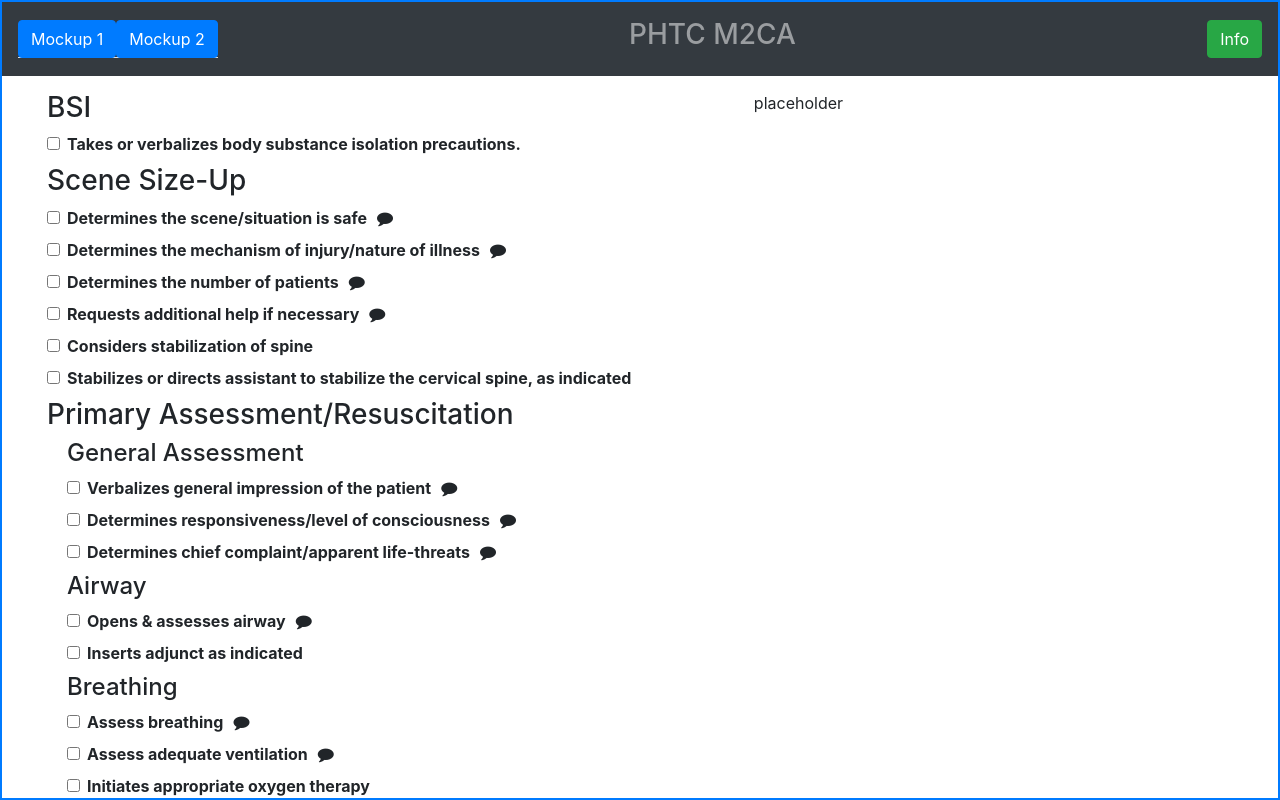
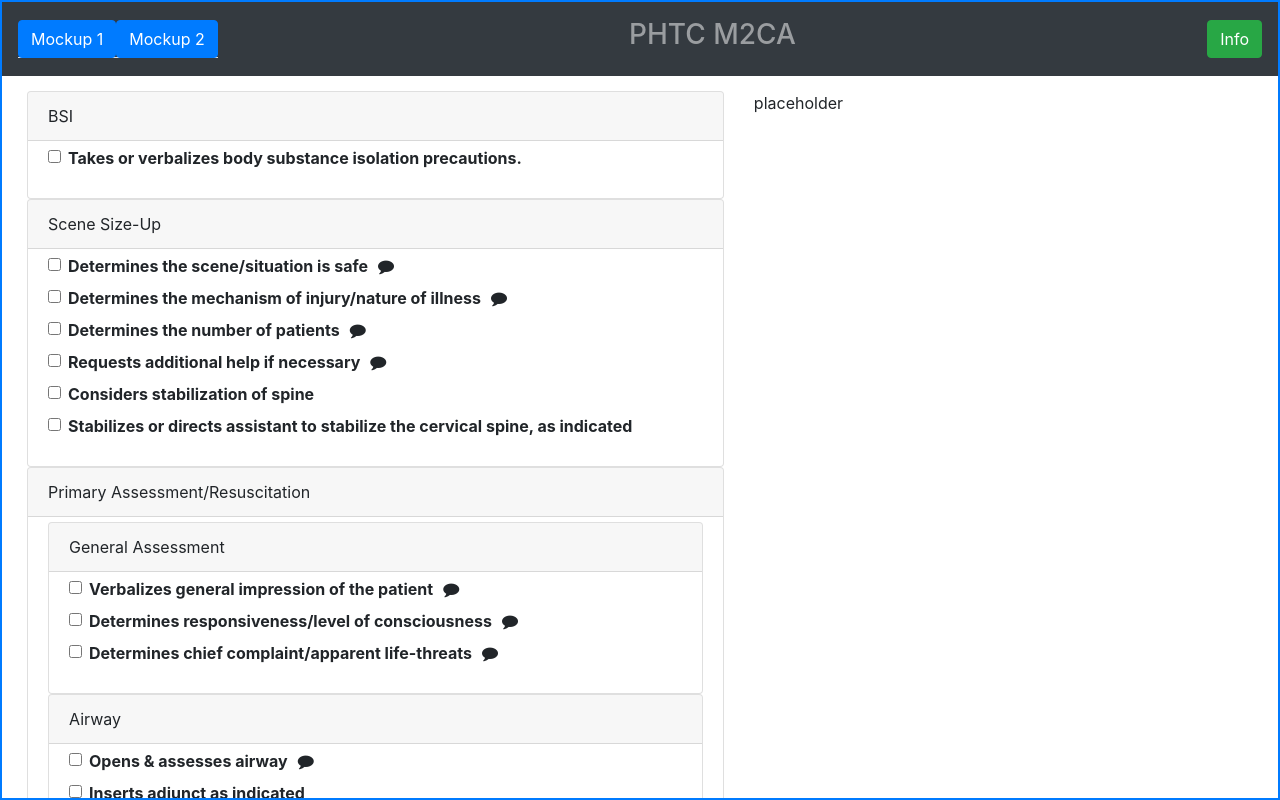
Before and after one commit to MedDBriefer/mockup, a React (Create React App) app: page /mockup2 in a window 1280 px wide. Built offline with nearby package versions, Linux system fonts and the light colour scheme.

Commit message:
currently using new accordian

```diff
--- a/src/Mockup2.js
+++ b/src/Mockup2.js
@@ -3,7 +3,7 @@ import React from "react";
 import MDBContainer from "./components/MDBContainer"
 
 import CheckList from "./components/CheckList";
-
+import Accordian from "./components/Accordian"
 
 class Mockup2 extends React.Component {
 
@@ -56,12 +56,22 @@ class Mockup2 extends React.Component {
   render() {
     const scen = this.props.scenario;
 
-    const lhs = <CheckList
+    // const lhs = <CheckList
+    //               stateGetter={this.getCheckedState}
+    //               stateToggler={this.toggleCheckListItem}
+    //               key="first"
+    //               heading="Checklist"
+    //               steps={scen.steps}
+    //               first={true}
+    //             />
+    const lhs = <Accordian
                   stateGetter={this.getCheckedState}
                   stateToggler={this.toggleCheckListItem}
                   key="first"
                   heading="Checklist"
-                  steps={scen.steps} />
+                  steps={scen.steps}
+                  first={true}
+                />
     // const lhs = (<div>placeholder</div>)
     const rhs = (<div>placeholder</div>)
 
```
